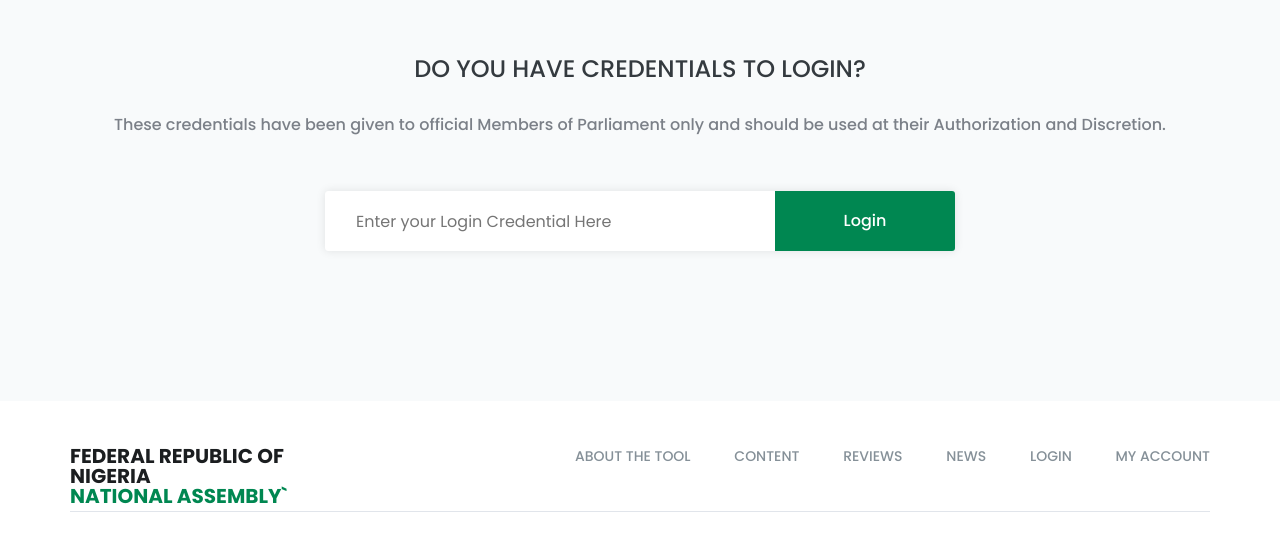
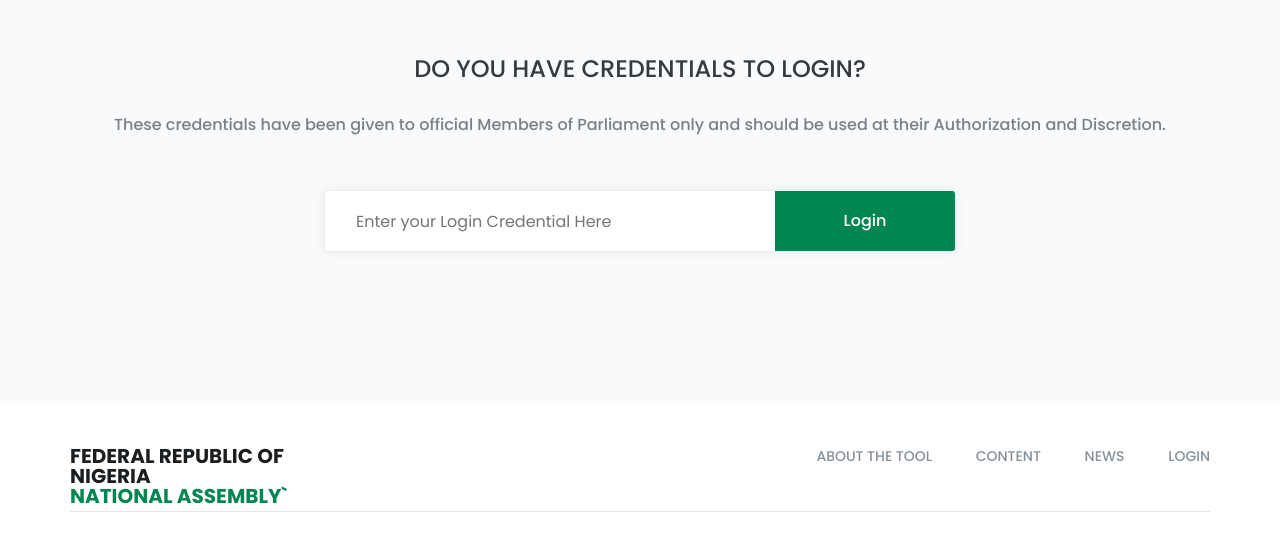
Before and after one commit to AGNES-Af/AGNES_Kenya_Parliament, a plain HTML site: page index.html in a window 1280 px wide. Shown: the part 2794-3334 px from the top of the page. Drawn offline with nearby package versions, Linux system fonts and the light colour scheme.

Commit message:
Update index.html

```diff
--- a/index.html
+++ b/index.html
@@ -477,10 +477,8 @@
 			           		<ul class="footer-menu-item">
 			                    <li class="scroll"><a href="#works">About the Tool</a></li>
 			                    <li class="scroll"><a href="#explore">Content</a></li>
-			                    <li class="scroll"><a href="#reviews">reviews</a></li>
 			                    <li class="scroll"><a href="#blog">News</a></li>
 			                    <li class="scroll"><a href="#contact">Login</a></li>
-			                    <li class=" scroll"><a href="#contact">my account</a></li>
 			                </ul><!--/.nav -->
 			           	</div>
 		           </div>
```
